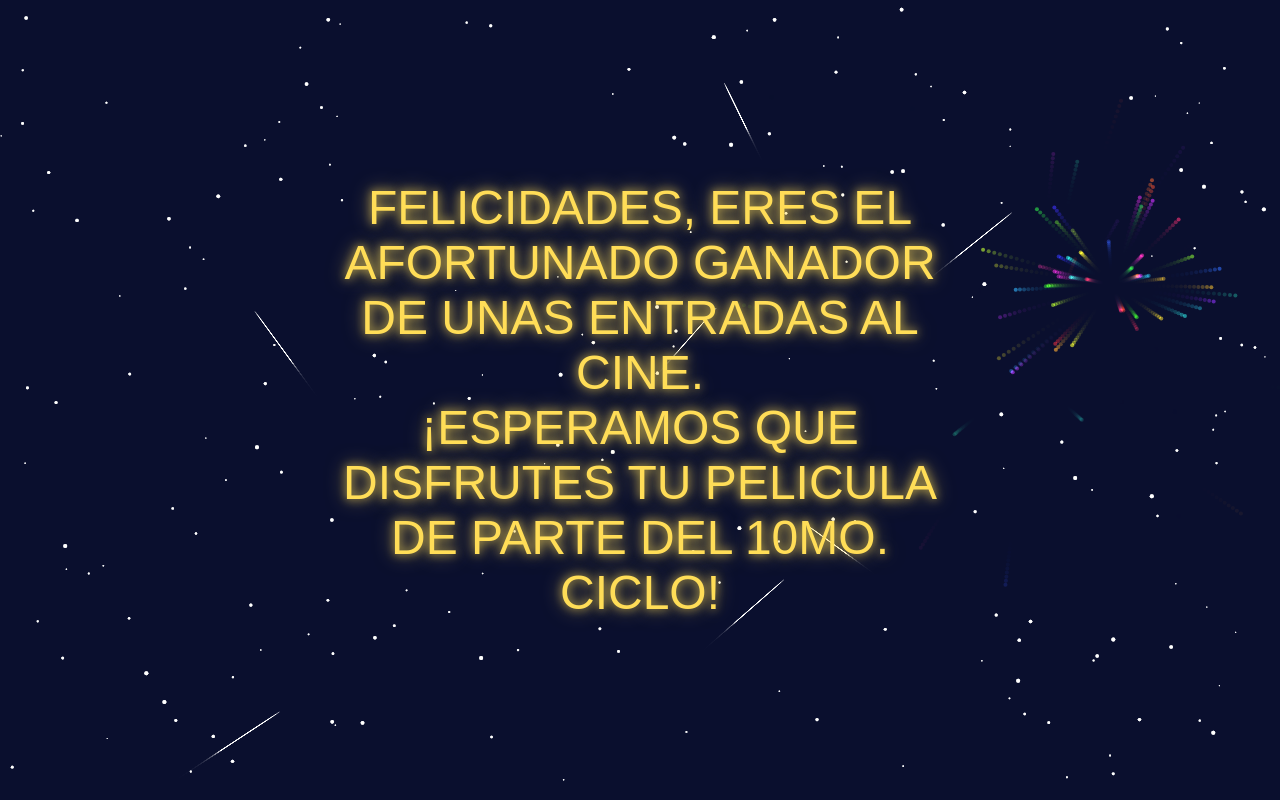
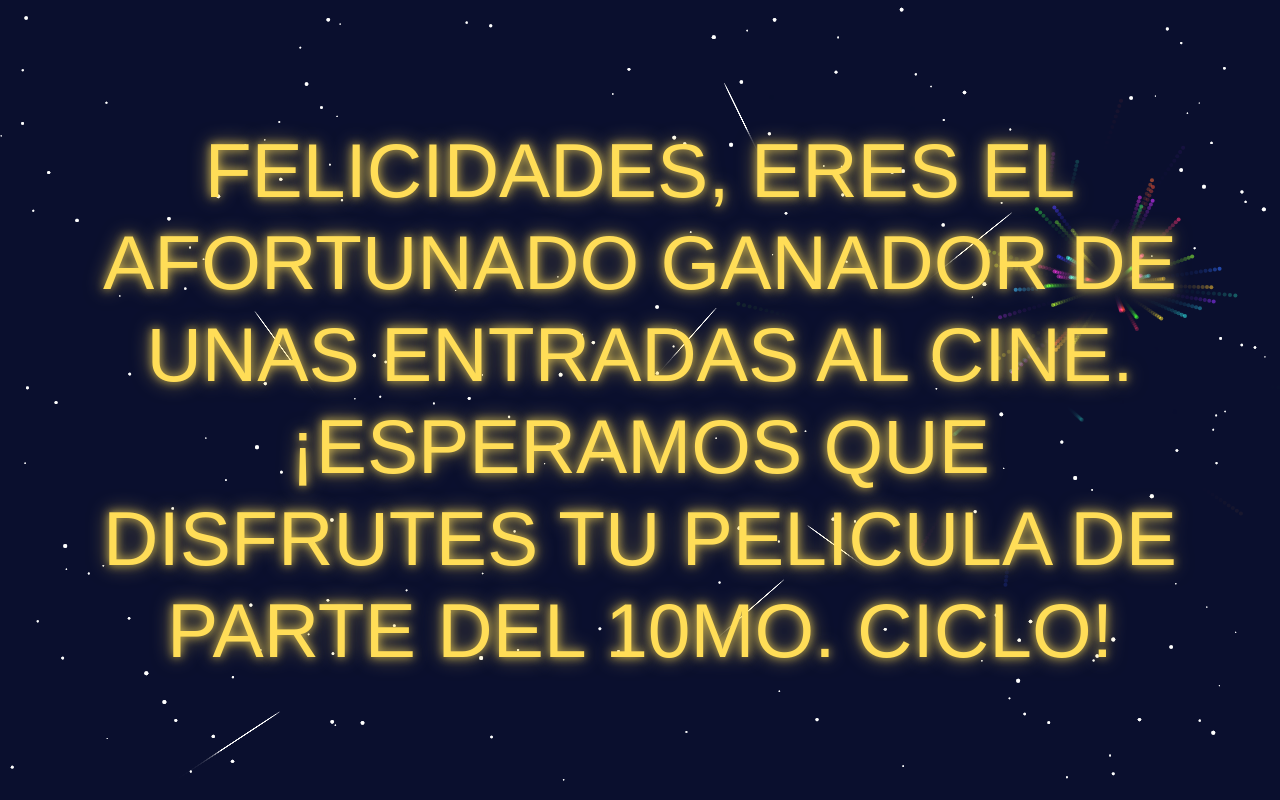
Before and after one commit to JoseChuga/Felicitacion, a plain HTML site: page index.html in a window 1280 px wide. Drawn offline with Linux system fonts and the light colour scheme.

Commit message:
Update index.html

```diff
--- a/index.html
+++ b/index.html
@@ -5,33 +5,27 @@
   <meta name="viewport" content="width=device-width, initial-scale=1.0">
   <title>¡Felicidades!</title>
   <style>
-        * {
-            margin: 0;
-            padding: 0;
-        }
-
-        body, html {
-            width: 100%;
-            height: 100%;
-            overflow: hidden;
-            background: #0a0f2e;
-        }
-
-        #fireworksCanvas {
-            display: block;
-        }
-
+    * { margin: 0; padding: 0; box-sizing: border-box; }
+    html, body { width: 100%; height: 100%; overflow: hidden; background: #0a0f2e; display: flex; align-items: center; justify-content: center; }
+    #fireworksCanvas { position: absolute; top: 0; left: 0; }
     .message {
-            position: absolute;
-            top: 50%;
-            left: 50%;
-            transform: translate(-50%, -50%);
+      position: relative;
+      z-index: 1;
       text-align: center;
       font-family: 'Arial', sans-serif;
-            font-size: 3em;
+      font-size: 6vw;
+      line-height: 1.2;
       color: #ffdd57;
-            text-shadow: 0 0 10px rgba(255, 221, 87, 0.8), 0 0 20px rgba(255, 221, 87, 0.6);
-            padding: 0 20px;
+      text-shadow:
+        0 0 10px rgba(255, 221, 87, 0.8),
+        0 0 20px rgba(255, 221, 87, 0.6);
+      padding: 0 5vw;
+    }
+    @media (max-width: 480px) {
+      .message {
+        font-size: 8vw;
+        padding: 0 3vw;
+      }
     }
   </style>
 </head>
@@ -44,8 +38,7 @@
   <script>
     const canvas = document.getElementById('fireworksCanvas');
     const ctx = canvas.getContext('2d');
-        let cw, ch;
-        let stars = [];
+    let cw, ch, stars = [];
 
     function resize() {
       cw = canvas.width = window.innerWidth;
@@ -122,7 +115,7 @@
 
     function loop() {
       requestAnimationFrame(loop);
-            // Efecto de estelas suaves
+      // Borrar con estela
       ctx.globalCompositeOperation = 'destination-out';
       ctx.fillStyle = 'rgba(10,15,46,0.3)';
       ctx.fillRect(0, 0, cw, ch);
@@ -134,28 +127,21 @@
         ctx.fillStyle = 'white';
         ctx.fill();
       });
-            // Combinar para luces brillantes
+      // Efecto brillante
       ctx.globalCompositeOperation = 'lighter';
 
-            if (Math.random() < 0.05) {
-                fireworks.push(new Firework());
-            }
+      if (Math.random() < 0.05) fireworks.push(new Firework());
 
       fireworks = fireworks.filter(fw => {
         fw.draw();
         if (fw.update()) {
-                    for (let i = 0; i < 50; i++) {
-                        particles.push(new Particle(fw.x, fw.y));
-                    }
+          for (let i = 0; i < 50; i++) particles.push(new Particle(fw.x, fw.y));
           return false;
         }
         return true;
       });
 
-            particles = particles.filter(p => {
-                p.draw();
-                return !p.update();
-            });
+      particles = particles.filter(p => { p.draw(); return !p.update(); });
     }
 
     loop();
```
Lines whose indentation alone changed are shown as unchanged.
